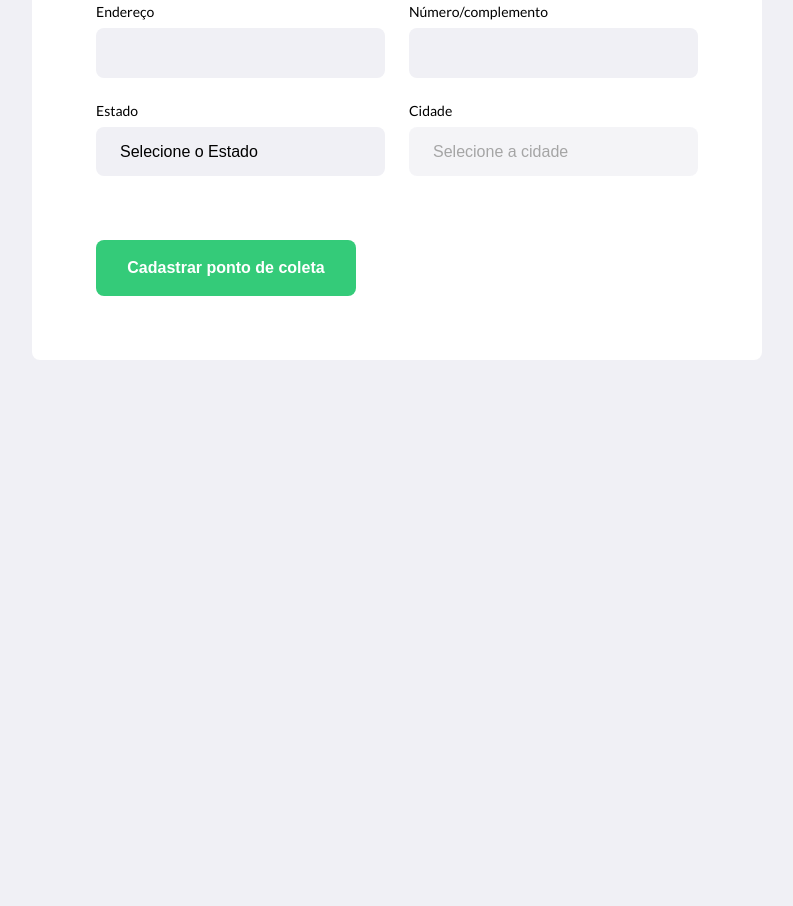
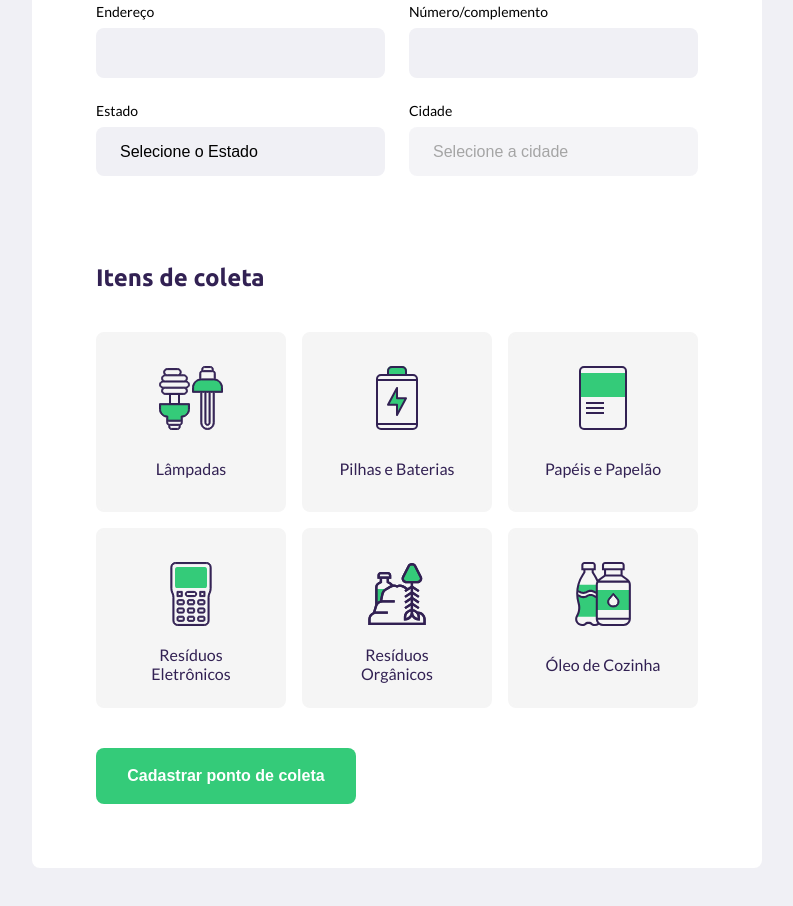
Before and after one commit to Tyburon/nlw, a plain HTML site: page create-point.html in a window 1280 px wide. Shown: the part 506-1412 px from the top of the page, without its empty margins (243-1036 px from the left). Before the commit the page ends 946 px from the top, so only its background shows below. Drawn offline with Linux system fonts and the light colour scheme; no server answers.

Commit message:
NLW ThirdDay FirstCommit

```diff
--- a/Styles/create-point.css
+++ b/Styles/create-point.css
@@ -151,3 +151,59 @@
     background-color: #2fb86e;
 
 }
+
+.items-grid {
+
+    display: grid;
+    grid-template-columns: 1fr 1fr 1fr;
+    gap: 16px;
+
+}
+
+.items-grid li {
+
+    background-color: #f5f5f5;
+    list-style: none;
+
+    border: 2px solid #f5f5f5;
+    border-radius: 8px;
+
+    height: 180px;
+    padding: 32px 24px 16px;
+
+    display: flex;
+    flex-direction: column;
+    align-items: center;
+    justify-content: space-between;
+
+    text-align: center;
+
+    cursor: pointer;
+
+}
+
+.items-grid li span{
+
+    margin-top: 12px;
+    flex: 1;
+
+    display: flex;
+    align-items: center;
+
+    color: var(--title-color);
+
+}
+
+.items-grid li.selected{
+
+    background: #e1faec;
+    border: 2px solid #34cb79;
+
+}
+
+.items-grid li img,
+.items-grid li span{
+
+    pointer-events: none;
+
+}
--- a/create-point.html
+++ b/create-point.html
@@ -47,7 +47,7 @@
                 <div class="field">
 
                     <label for="name">Nome da entidade</label>
-                    <input type="text" name="name">
+                    <input type="text" name="name" required>
 
                 </div>
 
@@ -55,11 +55,11 @@
 
                     <div class="field">
                         <label for="address">Endereço</label>
-                        <input type="text" name="address">
+                        <input type="text" name="address" required>
                     </div>
                     <div class="field">
                         <label for="address2">Número/complemento</label>
-                        <input type="text" name="address2">
+                        <input type="text" name="address2" required>
                     </div>
 
                 </div>
@@ -68,7 +68,7 @@
 
                     <div class="field">
                         <label for="state">Estado</label>
-                        <select name="uf">
+                        <select name="uf" required>
                             <option value="">Selecione o Estado</option>
                         </select>
 
@@ -76,7 +76,7 @@
                     </div>
                     <div class="field">
                         <label for="city">Cidade</label>
-                        <select name="city" disabled>
+                        <select name="city" disabled required>
                             <option value="">Selecione a cidade</option>
                         </select>
 
@@ -87,6 +87,41 @@
 
             </fieldset>
 
+            <fieldset>
+                <legend>
+                    <h2>Itens de coleta</h2>
+                </legend>
+
+                <div class="items-grid">
+                    <li data-id="1">
+                        <img src="/assets/lampadas.svg" alt="Lampadas">
+                        <span>Lâmpadas</span>
+                    </li>
+                    <li data-id="2">
+                        <img src="/assets/baterias.svg" alt="Pilhas e Baterias">
+                        <span>Pilhas e Baterias</span>
+                    </li>
+                    <li data-id="3">
+                        <img src="/assets/papeis-papelao.svg" alt="Papéis e Papelão">
+                        <span>Papéis e Papelão</span>
+                    </li>
+                    <li data-id="4">
+                        <img src="/assets/eletronicos.svg" alt="Resíduos Eletrônicos">
+                        <span>Resíduos Eletrônicos</span>
+                    </li>
+                    <li data-id="5">
+                        <img src="/assets/organicos.svg" alt="Resíduos Orgânicos">
+                        <span>Resíduos Orgânicos</span>
+                    </li>
+                    <li data-id="6">
+                        <img src="/assets/oleo.svg" alt="Óleo de Cozinha">
+                        <span>Óleo de Cozinha</span>
+                    </li>
+                </div>
+
+                <input type="hidden" name="items">
+
+            </fieldset>
 
             <button type="submit">Cadastrar ponto de coleta</button>
 
--- a/scripts/create-point.js
+++ b/scripts/create-point.js
@@ -30,14 +30,16 @@ function getCities(event){
 
     const url = `https://servicodados.ibge.gov.br/api/v1/localidades/estados/${ufValue}/municipios`
 
+    citySelect.innerHTML = "<option value>Selecione a Cidade</option>"
+    citySelect.disabled = true
+
     fetch(url)
     .then( (res) => {return res.json()})
     .then(cities =>{
 
         for(const city of cities){
 
-            citySelect.innerHTML += `<option value="${city.id}">${city.nome}</option>`
-
+            citySelect.innerHTML += `<option value="${city.nome}">${city.nome}</option>`
         }
 
         citySelect.disabled = false;
@@ -55,3 +57,27 @@ document
     /*
     (res) => {return res.json()}  tambem pode ser escrito assim: res => res.json()
 */
+
+const itemsToCollect = document.querySelectorAll(".items-grid li")
+
+for(const item of itemsToCollect){
+
+    item.addEventListener("click", handleSelectedItem)
+
+}
+
+let selectedItems = []
+
+function handleSelectedItem(){
+    const itemLi = event.target
+
+    //add or remova a class
+    itemLi.classList.toggle("selected")
+
+    const itemId = itemLi.dataset.id
+
+    const alreadySelected = selectedItems.findIndex(function(item){
+
+    })
+
+}
```
